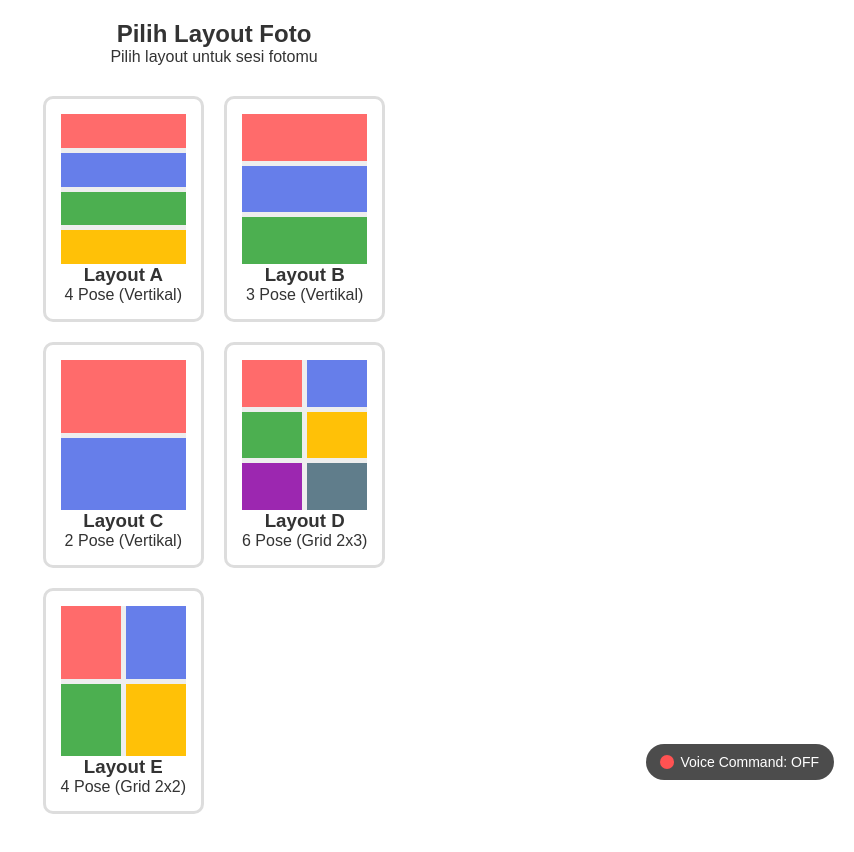
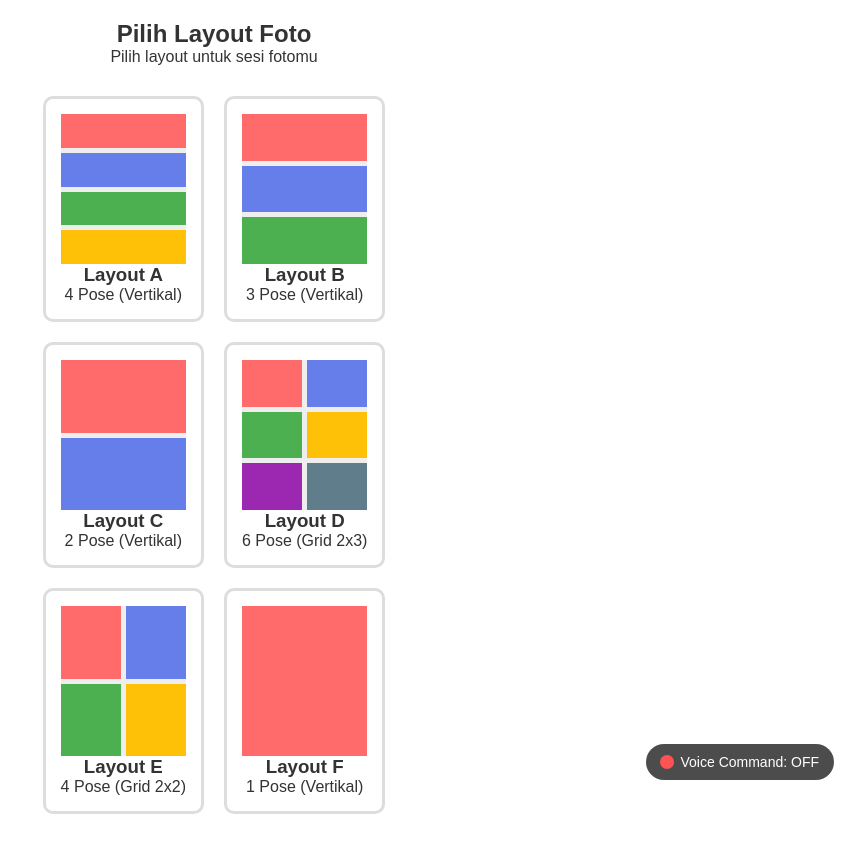
Before and after one commit to himabida/himabida, a plain HTML site: page photobooth.html in a window 1280 px wide. Both pictures are taken after a click on the button "Mulai Photobooth". Shown: the whole page, without its empty margins (426-1280 px from the left). Drawn offline with Linux system fonts and the light colour scheme.

Commit message:
Update photobooth.html

```diff
--- a/photobooth.html
+++ b/photobooth.html
@@ -435,6 +435,13 @@ padding: 15px;
                 <h3>Layout E</h3>
                 <p>4 Pose (Grid 2x2)</p>
             </div>
+            <div class="layout-option" data-layout="F" data-poses="1">
+        <div class="layout-preview" style="background: #eee; height: 150px; display: grid; grid-template-rows: repeat(1, 1fr); gap: 5px;">
+            <div style="background: #ff6b6b;"></div>
+        </div>
+        <h3>Layout F</h3>
+        <p>1 Pose (Vertikal)</p>
+            </div>
         </div>
     </div>
 
@@ -729,6 +736,8 @@ padding: 15px;
                         document.querySelector('.layout-option[data-layout="D"]').click();
                     } else if (command.includes('layout e')) {
                         document.querySelector('.layout-option[data-layout="E"]').click();
+                    } else if (command.includes('layout f')) {
+                        document.querySelector('.layout-option[data-layout="F"]').click();
                     }
                     break;
 
```
